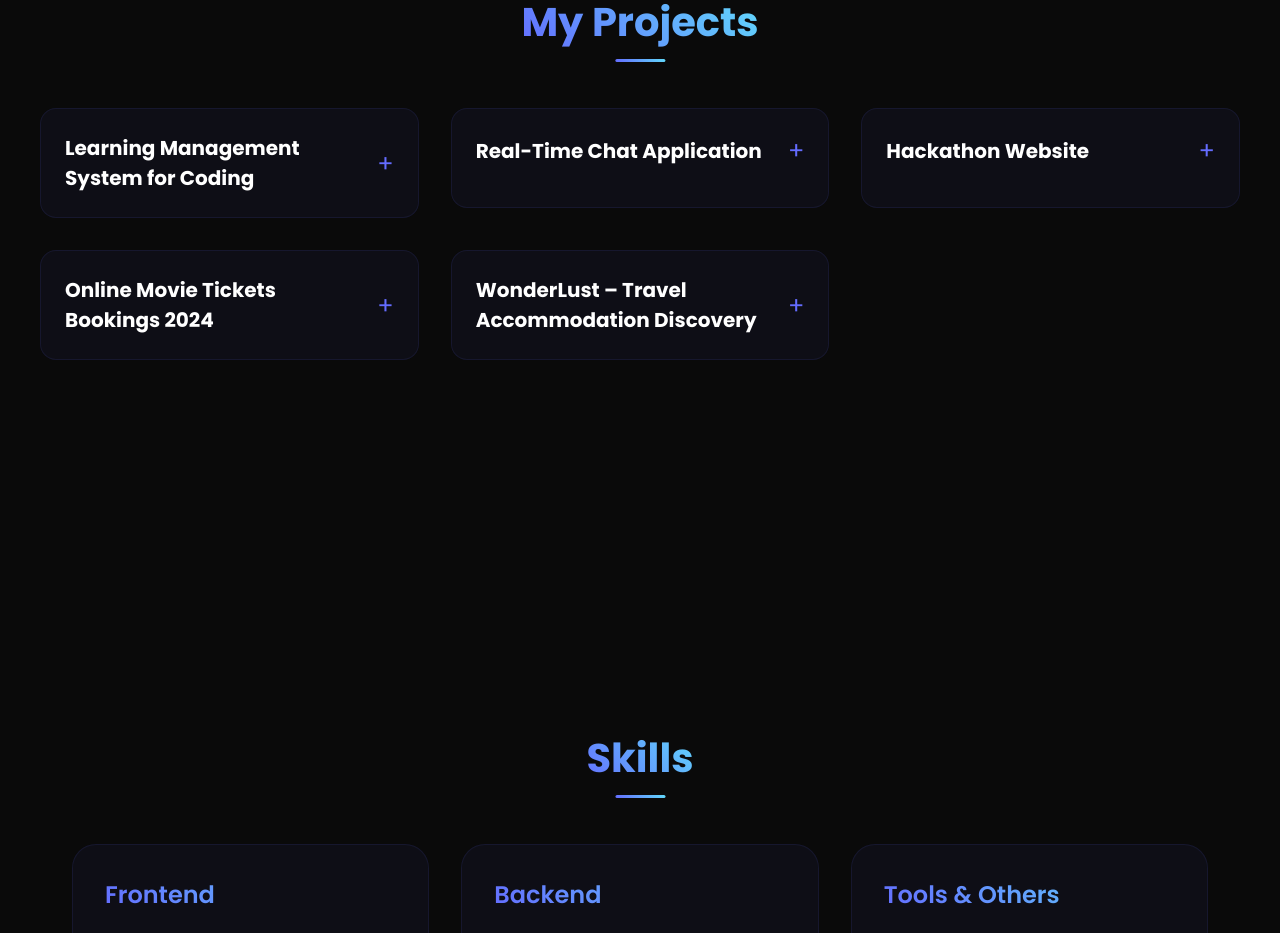
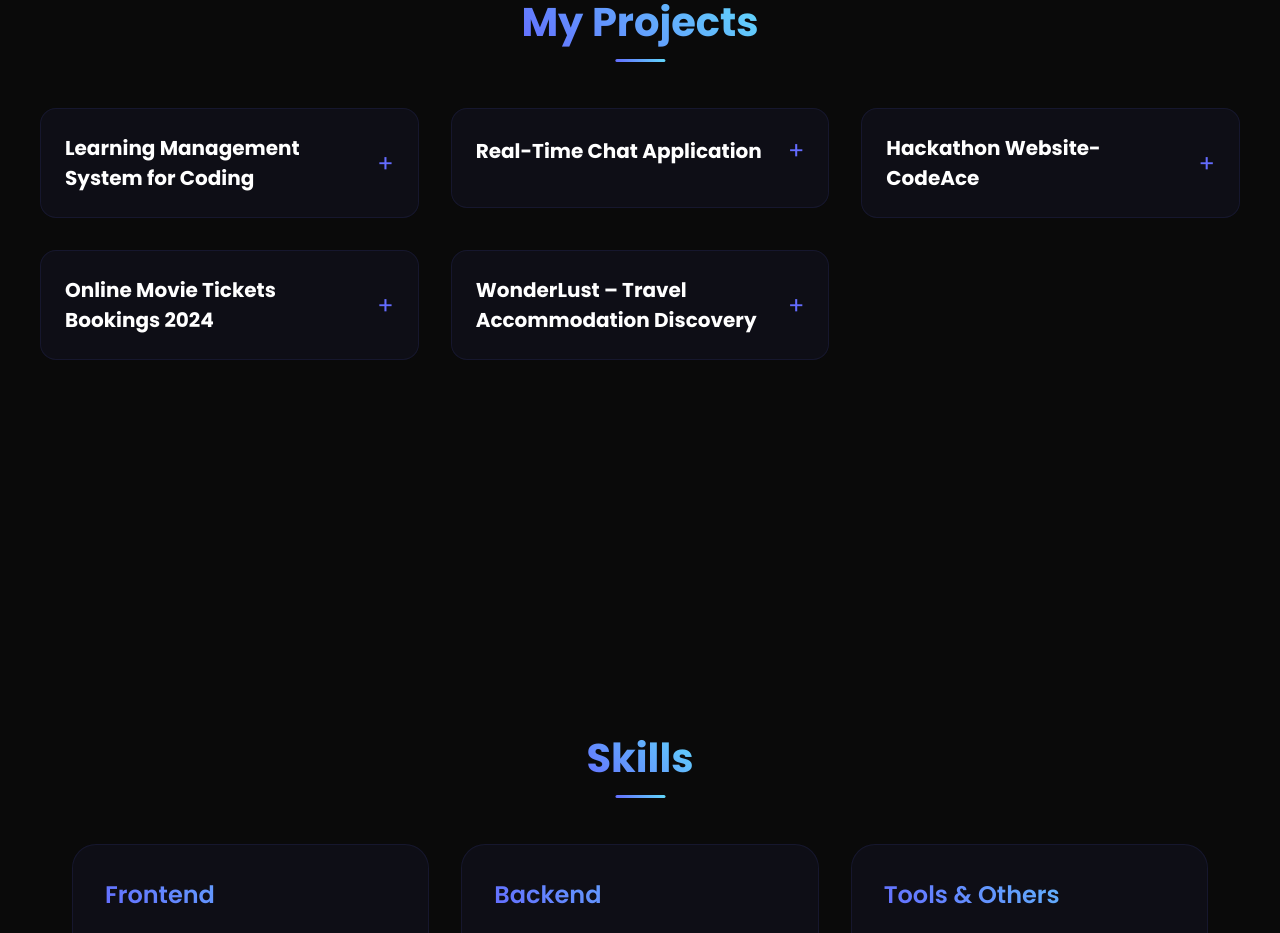
Before and after one commit to Madhavrj12/My-Portfolio, a React (Vite) app: page / in a window 1280 px wide. Shown: the part 1720-2653 px from the top of the page. Built offline with nearby package versions, Linux system fonts and the light colour scheme.

Commit message:
Update App.jsx

```diff
--- a/src/App.jsx
+++ b/src/App.jsx
@@ -214,7 +214,7 @@ function App() {
                 onClick={() => toggleProject(2)}
               >
                 <div className="project-header">
-                  <h3>Hackathon Website</h3>
+                  <h3>Hackathon Website-CodeAce</h3>
                   <span className="expand-icon">{expandedProject === 2 ? '−' : '+'}</span>
                 </div>
                 {expandedProject === 2 && (
@@ -228,7 +228,7 @@ function App() {
                     </ul>
                     <div className="project-links">
                       <a href="#" className="btn small">View Demo</a>
-                      <a href="#" className="btn small">Source Code</a>
+                      <a href="https://github.com/Madhavrj12/CodeAce/" className="btn small">Source Code</a>
                     </div>
                   </div>
                 )}
```
